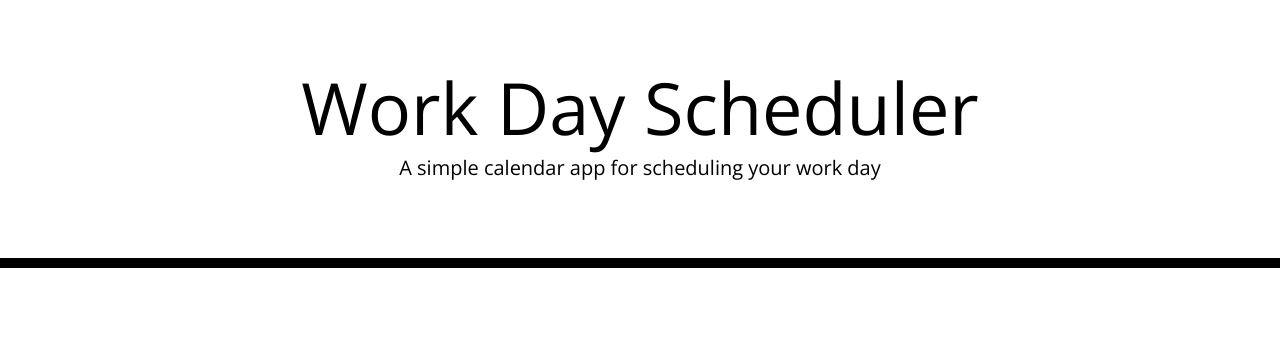
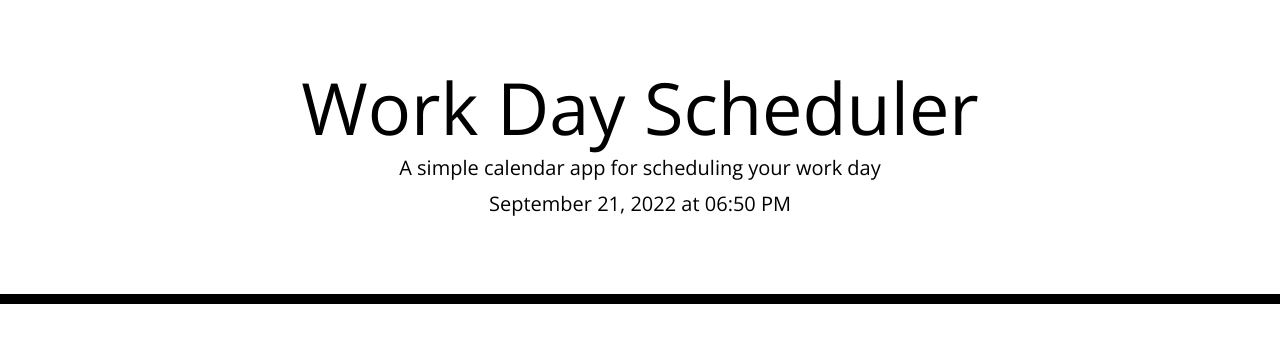
Before and after one commit to kassing3/Work-Day-Scheduler, a plain HTML site: page index.html in a window 1280 px wide. Drawn offline with nearby package versions, Linux system fonts and the light colour scheme; files that its build step writes are made by us from their sources.

Commit message:
Created JS and Updated Jumbotron with Current Date

```diff
--- /dev/null
+++ b/assets/js/script.js
@@ -0,0 +1,8 @@
+// save reference to important DOM elements
+var currentDayEl = $("#currentDay");
+
+
+
+// handle displaying the time
+var currentDay = moment().format('MMMM DD, YYYY [at] hh:mm A');
+currentDayEl.text(currentDay);
--- a/index.html
+++ b/index.html
@@ -18,21 +18,23 @@
       href="https://fonts.googleapis.com/css?family=Open+Sans&display=swap"
       rel="stylesheet"
     />
-    <link rel="stylesheet" href="style.css" />
+    <link rel="stylesheet" href="./assets/css/style.css" />
     <title>Work Day Scheduler</title>
   </head>
 
   <body>
-    <header class="jumbotron">
+    <header class="jumbotron jumbotron-fluid text-center">
       <h1 class="display-3">Work Day Scheduler</h1>
       <p class="lead">A simple calendar app for scheduling your work day</p>
       <p id="currentDay" class="lead"></p>
     </header>
     <div class="container">
       <!-- Timeblocks go here -->
+
     </div>
 
     <script src="https://code.jquery.com/jquery-3.4.1.min.js"></script>
     <script src="https://cdnjs.cloudflare.com/ajax/libs/moment.js/2.24.0/moment.min.js"></script>
+    <script src="./assets/js/script.js"></script>
   </body>
 </html>
```
Also changed, not shown: assets/css/style.css (renamed from assets/style.css).
